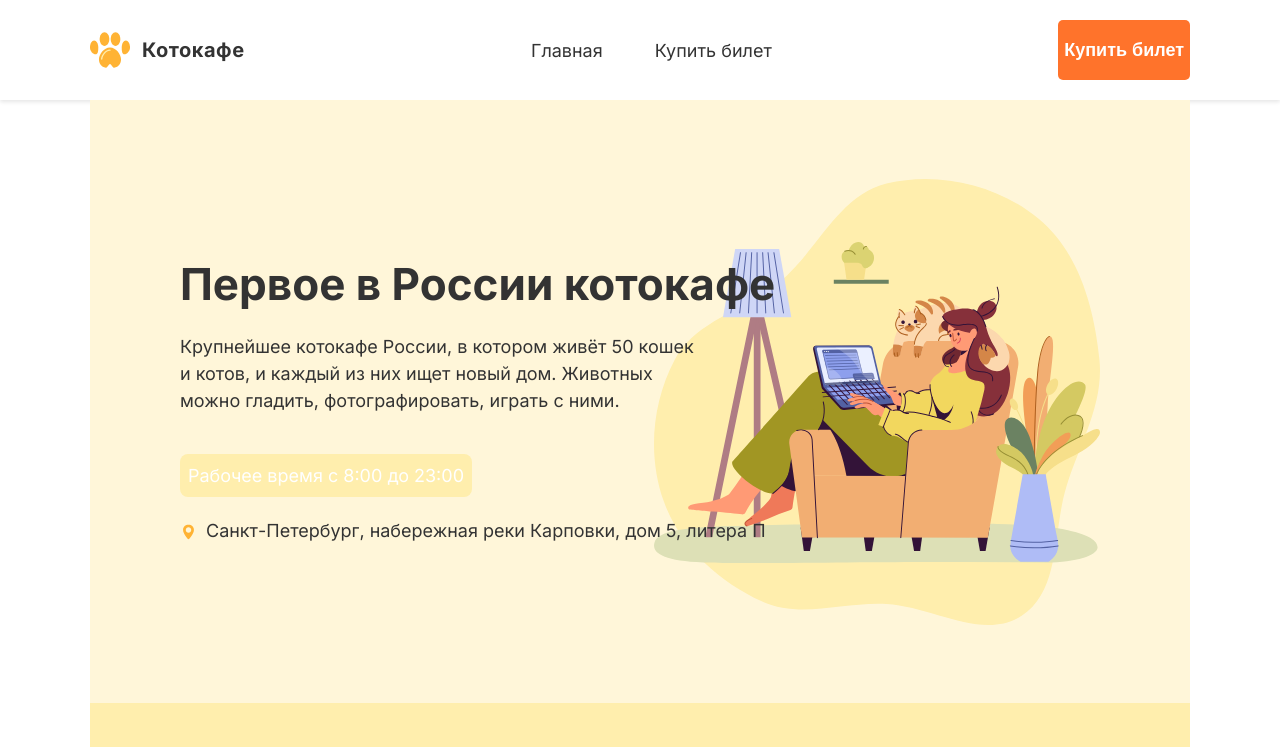
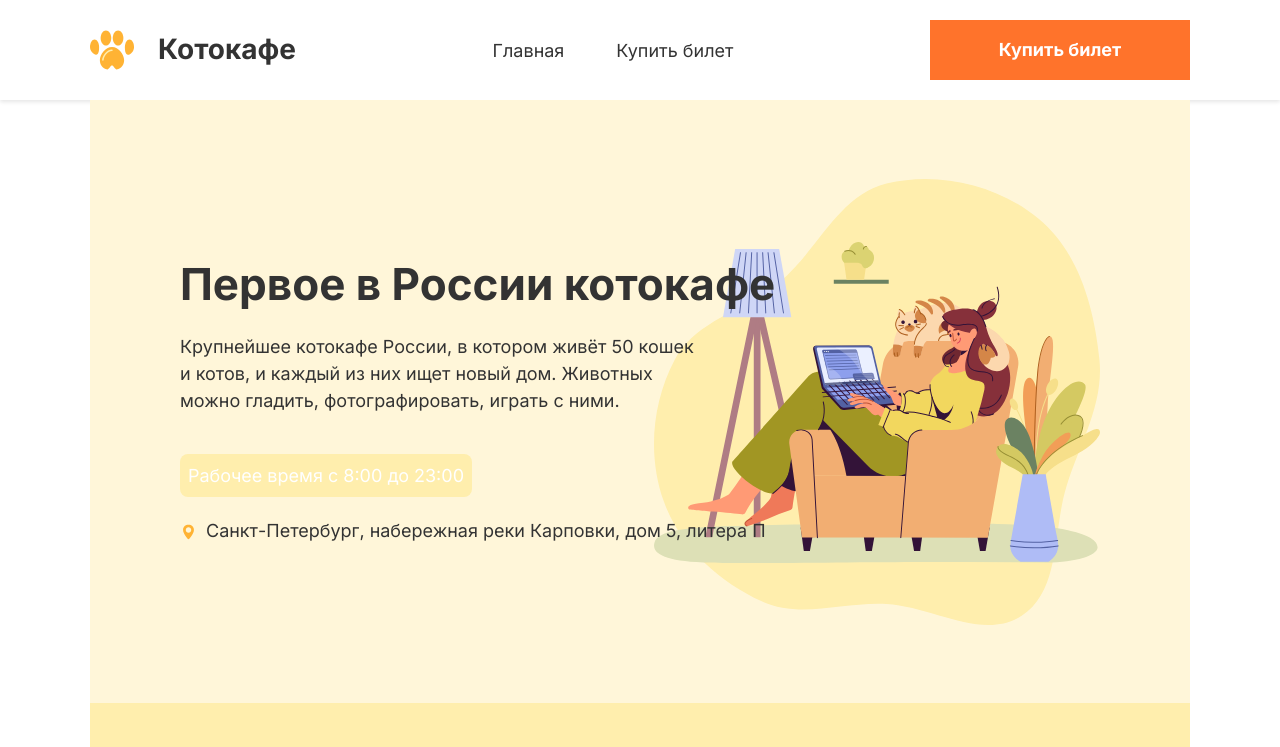
Before and after one commit to Travo1ta/kotocafe, a React (Vite) app: page / in a window 1280 px wide. Shown: the top 747 px of the page. Built offline with nearby package versions, Linux system fonts and the light colour scheme.

Commit message:
Replacing links with Link

```diff
--- a/src/App.jsx
+++ b/src/App.jsx
@@ -1,8 +1,6 @@
 import React from "react";
 import { BrowserRouter, Routes, Route } from "react-router-dom";
-import { ThemeProvider } from "styled-components";
 import { GlobalStyle } from "./styles";
-import { defaultTheme } from "./theme/default";
 import PageWrapper from "./components/layout/page-wrapper/page-wrapper";
 import MainPage from "./components/pages/main-page";
 import BuyPage from "./components/pages/buy-page";
@@ -14,12 +12,9 @@ import starList from "./mocks/starList";
 function App() {
    return (
       <BrowserRouter>
-         <ThemeProvider theme={defaultTheme}>
          <GlobalStyle />
          <Routes>
-               {/* Главный маршрут с PageWrapper */}
             <Route path={AppRoute.MAIN} element={<PageWrapper />}>
-                  {/* Вложенные маршруты - они будут рендериться в Outlet */}
                <Route index element={<MainPage stars={starList} />} />
                <Route
                   path={AppRoute.BUY.replace("/", "")}
@@ -27,7 +22,6 @@ function App() {
                />
             </Route>
          </Routes>
-         </ThemeProvider>
       </BrowserRouter>
    );
 }
--- a/src/components/ui/button/button.jsx
+++ b/src/components/ui/button/button.jsx
@@ -1,19 +1,24 @@
-import React, { forwardRef } from "react";
+import React from "react";
 import { StyledButton } from "./styles";
 
-const Button = forwardRef(
-   ({ children, minWidth, link, className, onClick }, ref) => {
+function Button({
+   children, // дочерний элемент, отображаемый в кнопке
+   link, // ссылка
+   maxWidth, // делает кнопку на 100% родителя
+   className, // класс
+   onClick, // событие по клику
+   ...props // остальные переданные пропсы
+}) {
    return (
       <StyledButton
-            ref={ref}
-            $minWidth={minWidth}
-            {...(link ? { href: link } : { as: "button", onClick, type: "button" })}
+         {...props}
+         $maxWidth={maxWidth}
+         {...(link ? { to: link } : { as: "button", onClick, type: "button" })}
          className={className}
       >
          {children}
       </StyledButton>
    );
 }
-);
 
 export default Button;
--- a/src/components/ui/button/styles.js
+++ b/src/components/ui/button/styles.js
@@ -1,23 +1,27 @@
 import styled from "styled-components";
+import { Link } from "react-router-dom";
 
-export const StyledButton = styled.a`
+export const StyledButton = styled(Link)`
   display: block;
   min-height: 60px;
+  padding: 0 24px;
+  min-width: ${(props) => (props.$maxWidth ? "100%" : "260px")};
+  max-width: 700px;
   font-size: ${(props) => props.theme.fontSizeDefault};
-  min-width: ${(props) => props.$minWidth ? `${props.$minWidth}px` : "100%"};
-  max-width: 700px;
-  font-weight: 700;
+  font-weight: bold;
   line-height: 58px;
+  text-align: center;
+  vertical-align: middle;
+  text-decoration: none;
   color: ${(props) => props.theme.colorWhite};
   background-color: ${(props) => props.theme.colorForButton};
-  text-align: center;
-  border-radius: 5px;
-  text-decoration: none;
   border: none;
   background-image: none;
   box-shadow: none;
   cursor: pointer;
   transition: background-color 0.2s ease-out, box-shadow 0.2s ease-out;
+  box-sizing: border-box;
+  font-family: ${(props) => props.theme.fontFamily};
 
   &:hover,
   &:active {
@@ -28,4 +32,10 @@ export const StyledButton = styled.a`
   &:active {
     box-shadow: none;
   }
+
+  &:disabled {
+    opacity: 0.5;
+    box-shadow: none;
+    background-color: ${(props) => props.theme.colorForButton};
+  }
 `;
--- a/src/components/ui/logo/logo.jsx
+++ b/src/components/ui/logo/logo.jsx
@@ -1,52 +1,26 @@
 import React from "react";
-import logo from "../../../assets/logo.svg";
-import styled from "styled-components";
+import { useLocation } from "react-router-dom";
+import { ReactComponent as LogoImage } from "../../../assets/logo.svg";
+import { AppRoute } from "../../../const";
+import { Text, StyledLogo, StyledLogoMainPage } from "./styles";
 
-const LogoLink = styled.a`
-  display: flex;
-  align-items: center;
-  gap: 12px;
-  text-decoration: none;
-  color: inherit;
-  transition: opacity 0.2s ease;
+// Логотип сайта с названием
+function Logo() {
+   const { pathname } = useLocation(); // получаем текущий URL
 
-  &:hover {
-    opacity: 0.8;
-  }
-`;
-
-const LogoImage = styled.img`
-  width: 40px;
-  height: 40px;
-  object-fit: contain;
-  flex-shrink: 0;
-`;
-
-const LogoText = styled.span`
-  font-family: ${(props) => props.theme.fontFamily};
-  font-size: 20px;
-  font-weight: 700;
-  color: ${(props) => props.theme.colorBlack};
-  letter-spacing: 0.5px;
-
-  @media (max-width: 768px) {
-    display: none;
-  }
-`;
-
-function Logo() {
-  return (
-    <LogoLink href="/">
-      <LogoImage
-        src={logo}
-        alt="Логотип Котокафе"
-        width="40"
-        height="40"
-        loading="lazy"
-      />
-      <LogoText>Котокафе</LogoText>
-    </LogoLink>
-  );
+   // Если мы на главной странице - рендерим некликабельный логотип
+   // Если на другой странице - рендерим ссылку на главную
+   return pathname === AppRoute.MAIN ? (
+      <StyledLogoMainPage>
+         <LogoImage />
+         <Text>Котокафе</Text>
+      </StyledLogoMainPage>
+   ) : (
+      <StyledLogo to={AppRoute.MAIN}>
+         <LogoImage />
+         <Text>Котокафе</Text>
+      </StyledLogo>
+   );
 }
 
 export default Logo;
--- /dev/null
+++ b/src/components/ui/logo/styles.js
@@ -0,0 +1,34 @@
+import styled, { css } from "styled-components";
+import { Link } from "react-router-dom";
+
+// Общие стили для логотипа (вынесены в переменную)
+const logoStyle = css`
+  display: flex;
+  height: 44px;
+  align-items: center;
+`;
+
+// Стили для логотипа-ссылки (на всех страницах кроме главной)
+export const StyledLogo = styled(Link)`
+  ${logoStyle}
+  text-decoration: none;
+
+  &:hover {
+    text-decoration: none;
+  }
+`;
+
+// Стили для логотипа-текста (на главной странице - некликабельный)
+export const StyledLogoMainPage = styled.span`
+  ${logoStyle}
+`;
+
+export const Text = styled.span`
+  display: flex;
+  height: 44px;
+  margin-left: 24px;
+  font-weight: 700;
+  font-size: 28px;
+  line-height: 42px;
+  color: ${(props) => props.theme.colorBlackForText};
+`;
```
Lines whose indentation alone changed are shown as unchanged.
